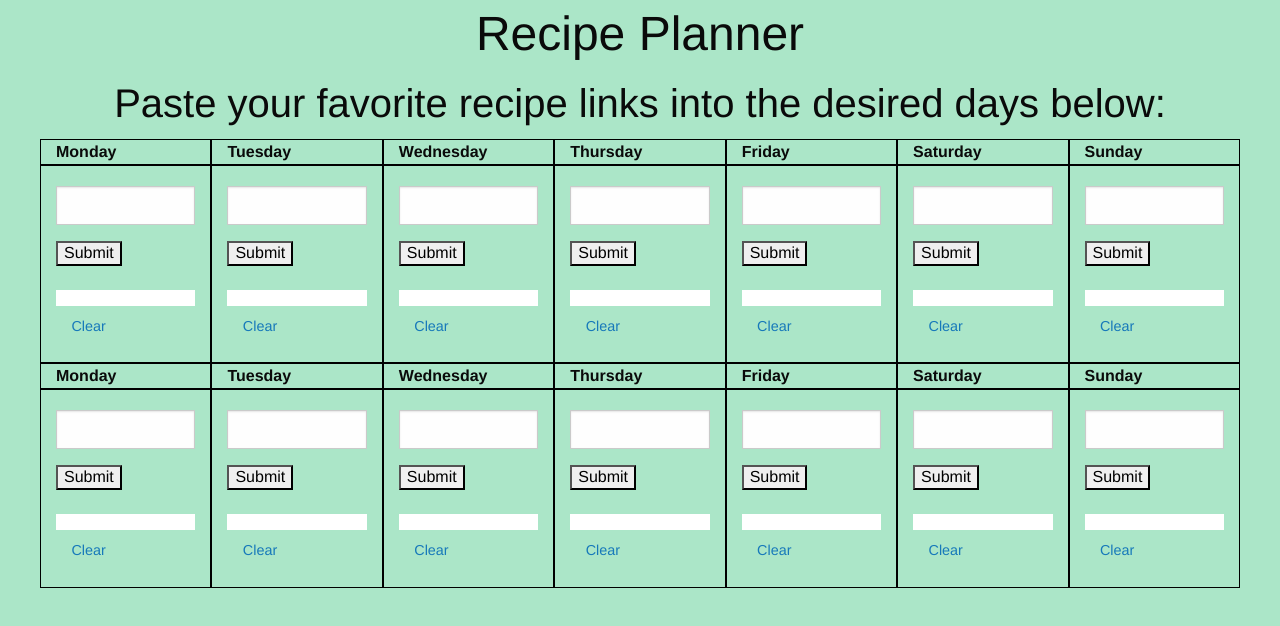
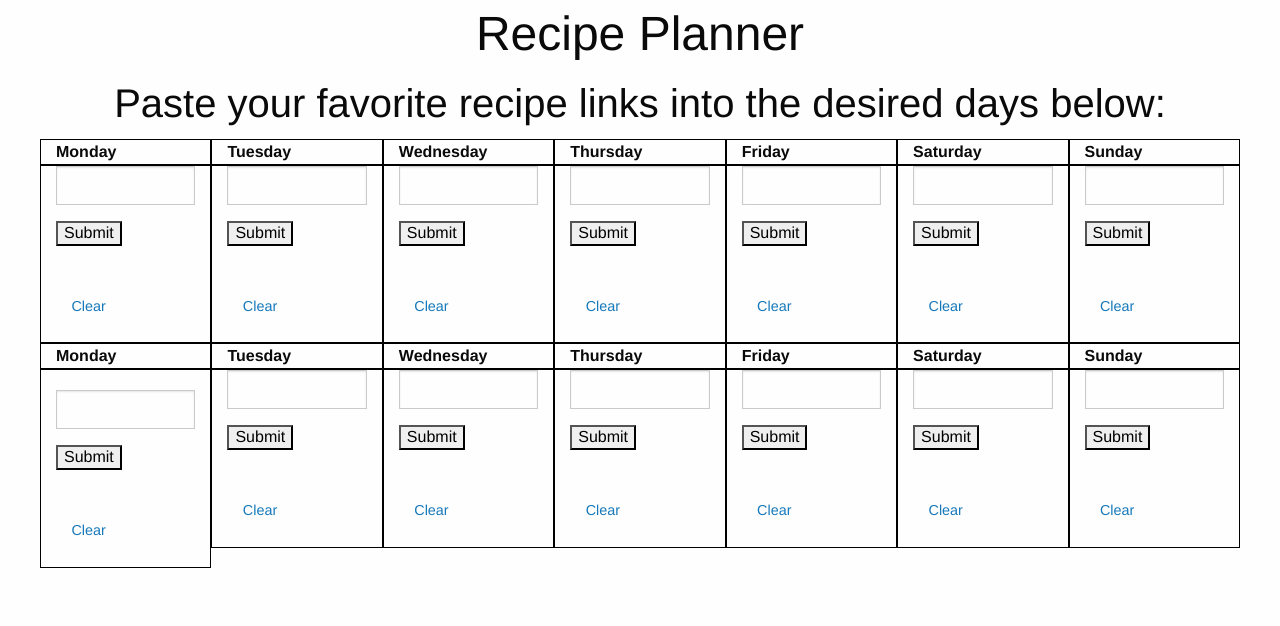
Before and after one commit to Sarah-Lopez/Picnic-Planner, a plain HTML site: page index.html in a window 1280 px wide. Drawn offline with nearby package versions, Linux system fonts and the light colour scheme.

Commit message:
final change minus css info

```diff
--- a/index.html
+++ b/index.html
@@ -210,19 +210,4 @@
 
         </body>
 
-        <style>
-            form {
-                margin-top: 20px;
-            }
-            #calendartitle, #calendartitle2 {
-                font-display:
-            }
-            body {
-                background-color: rgb(171, 230, 200);
-            }
-            .text {
-                background-color: white;
-            }
-        </style>
-
         </html>
```
